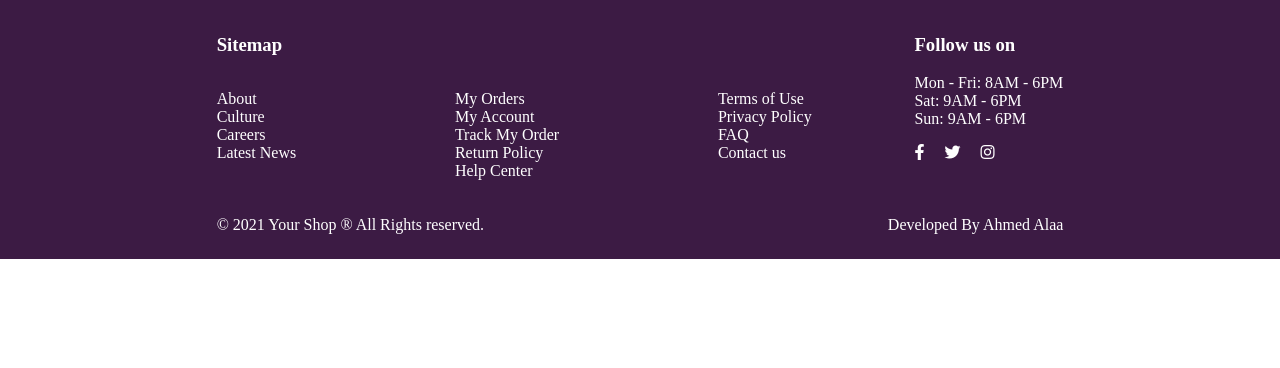
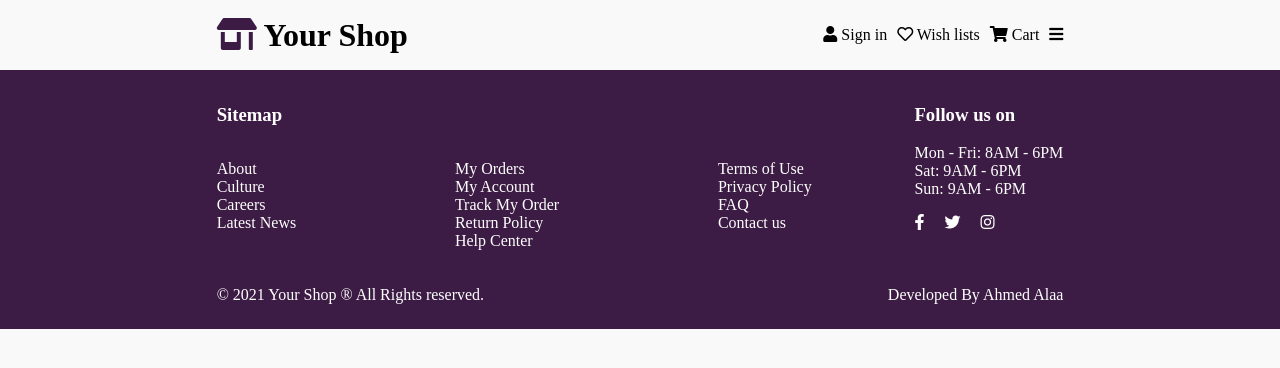
Before and after one commit to Ahmedloll/Your-Shop, a Vue app: page / in a window 1280 px wide. Shown: the top 368 px of the page. Built offline with nearby package versions, Linux system fonts and the light colour scheme.

Commit message:
added header component and styled it

```diff
--- a/public/index.html
+++ b/public/index.html
@@ -15,7 +15,7 @@
 
     <title>Your Shop</title>
   </head>
-  <body style="margin: 0;">
+  <body style="margin: 0; background-color: #F9F9F9;">
     <div id="app"></div>
     <!-- built files will be auto injected -->
   </body>
--- a/public/styles.css
+++ b/public/styles.css
@@ -5,3 +5,8 @@
 .sp-between {
   justify-content: space-between;
 }
+
+ul {
+  list-style: none;
+  padding: 0;
+}
--- a/src/components/Footer.vue
+++ b/src/components/Footer.vue
@@ -71,10 +71,6 @@
     color: white;
   }
 
-  ul {
-    list-style: none;
-    padding: 0;
-  }
   .sitemap ul {
     padding-right: 40px;
   }
--- /dev/null
+++ b/src/components/Header.vue
@@ -0,0 +1,65 @@
+<template>
+  <header class="flex sp-between">
+    <h1><i class="fas fa-store-alt"></i> Your Shop</h1>
+    <div>
+      <ul class="flex menu">
+        <li>About Us</li>
+        <li>Categories</li>
+        <li>Culture</li>
+        <li>Latest News</li>
+        <li>Careers</li>
+        <li>Contact us</li>
+      </ul>
+    </div>
+    <div>
+      <ul class="flex">
+        <li><i class="fas fa-user"></i><span> Sign in</span></li>
+        <li><i class="far fa-heart"></i><span> Wish lists</span></li>
+        <li><i class="fas fa-shopping-cart"></i><span> Cart</span></li>
+        <li class="menu-bar"><i class="fas fa-bars"></i></li>
+      </ul>
+    </div>
+  </header>
+</template>
+
+<script>
+  export default {
+    name: "Header",
+  };
+</script>
+
+<style scoped>
+  header {
+    padding: 0 16.9270833%;
+    line-height: 70px;
+  }
+  h1 {
+    margin: 0;
+  }
+  h1 i {
+    color: #3c1b44;
+  }
+  ul {
+    margin: 0;
+  }
+
+  li {
+    margin-left: 10px;
+  }
+
+  @media only screen and (min-width: 1350px) {
+    .menu-bar {
+      display: none;
+    }
+  }
+  @media only screen and (max-width: 1350px) {
+    .menu {
+      display: none;
+    }
+  }
+  @media only screen and (max-width: 700px) {
+    span {
+      display: none;
+    }
+  }
+</style>
--- a/src/components/Layout.vue
+++ b/src/components/Layout.vue
@@ -1,16 +1,19 @@
 <template>
   <div>
+    <Header></Header>
     <Footer></Footer>
   </div>
 </template>
 
 <script>
   import Footer from "./Footer";
+  import Header from "./Header";
 
   export default {
     name: "Layout",
     components: {
       Footer,
+      Header,
     },
   };
 </script>
```
